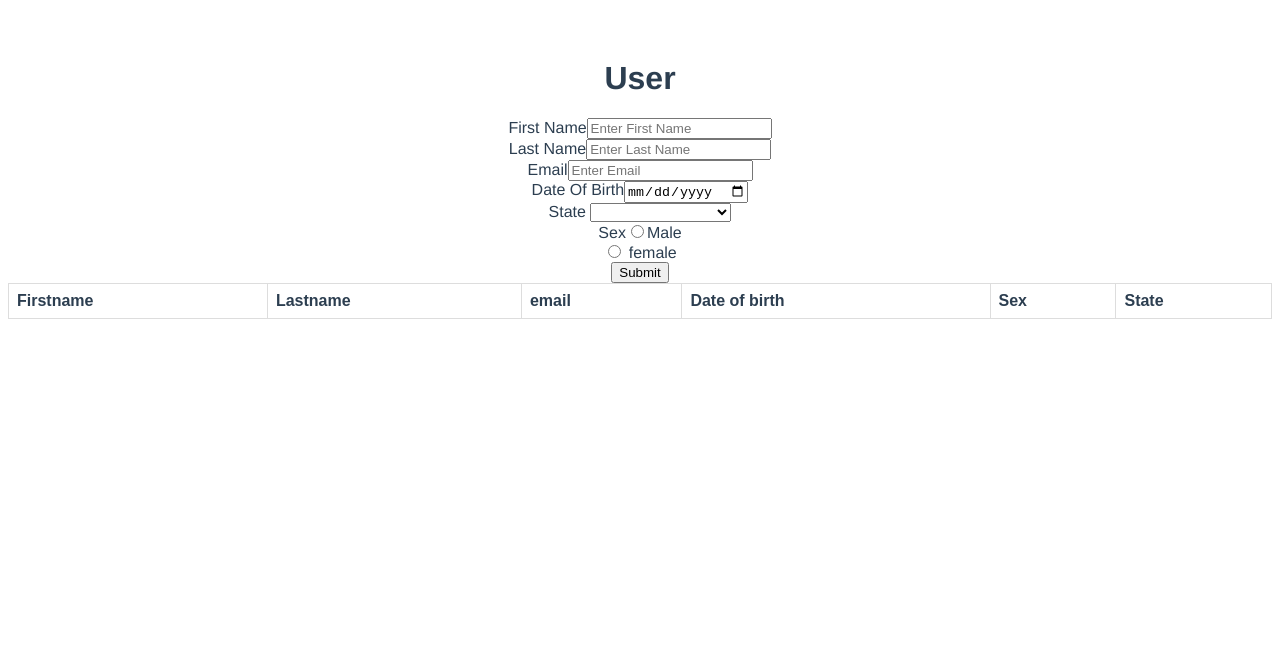
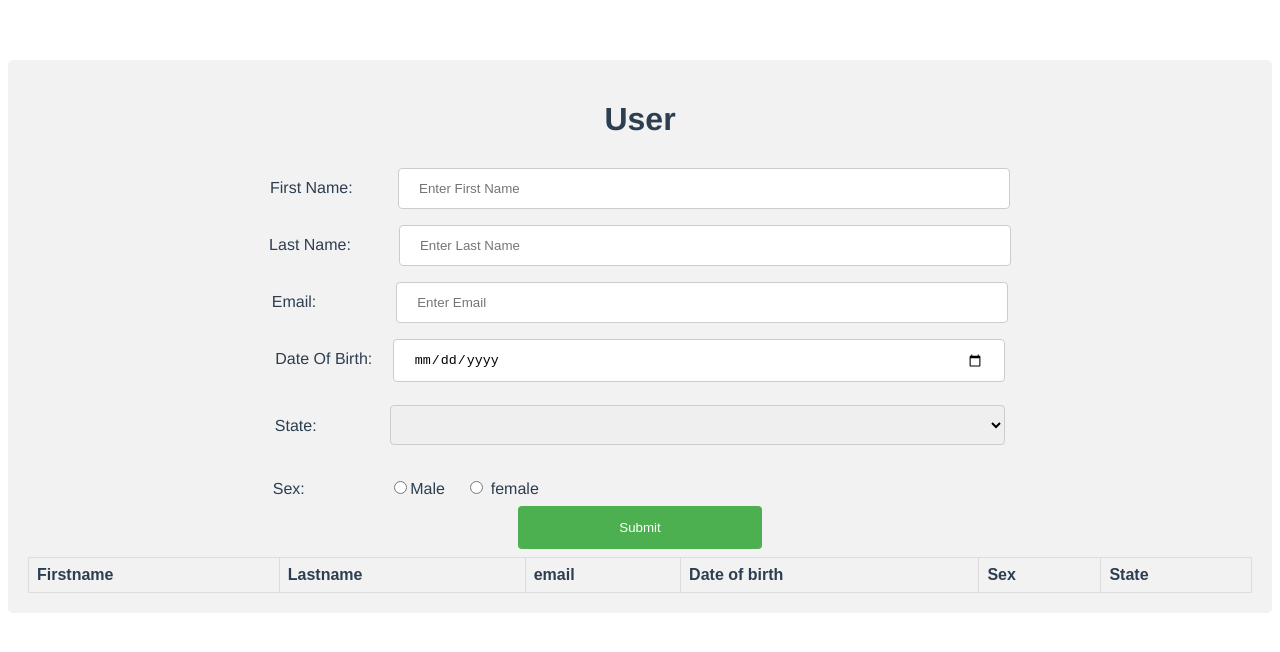
Before and after one commit to jayppatel30/front, a Vue app: page / in a window 1280 px wide. Shown: the top 652 px of the page. Built offline with nearby package versions, Linux system fonts and the light colour scheme; what vue-resource would draw is missing.

Commit message:
added CSS

```diff
--- a/src/components/user.vue
+++ b/src/components/user.vue
@@ -2,14 +2,15 @@
 	<div class = "user">
 		<h1> User </h1>
 		<form v-on:submit = "addUser">
-			<label>First Name</label><input type="text" pattern= "[a-zA-Z][a-zA-Z]{1,}" v-model="newUser.firstname" placeholder="Enter First Name">
+			<label>First Name:&emsp;&emsp;&nbsp;&nbsp; </label><input type="text" pattern= "[a-zA-Z][a-zA-Z]{1,}" v-model="newUser.firstname" placeholder="Enter First Name">
 			<br/>
-			<label>Last Name</label><input type="text" v-model="newUser.lastname" pattern= "[a-zA-Z][a-zA-Z]{1,}" placeholder="Enter Last Name">
+			<label>Last Name:&emsp;&emsp;&emsp;</label><input type="text" v-model="newUser.lastname" pattern= "[a-zA-Z][a-zA-Z]{1,}" placeholder="Enter Last Name">
 			<br/>
-			<label>Email</label><input type="email" v-model="newUser.email" placeholder="Enter Email"><br/>
-			<label>Date Of Birth</label><input type="date" v-model="newUser.dob" placeholder="Enter dob" value="mm-dd-yyyy"><br/>
+			<label>Email:&emsp;&emsp;&emsp;&emsp;&emsp;</label><input type="email" v-model="newUser.email" placeholder="Enter Email"><br/>
+			<label>Date Of Birth: &emsp;</label><input type="date" v-model="newUser.dob" placeholder="Enter dob" value="mm-dd-yyyy"><br/>
 
-			<label>State </label>
+			<div class = "styled-select slate">
+			<label>State: &emsp;&emsp;&emsp;&emsp;&nbsp;</label>
 			<select name = "state" v-model = "newUser.state" placeholder = "Enter State">
 				<option value=""></option>
                 <option value="AL">Alabama</option>
@@ -64,9 +65,10 @@
                 <option value="WI">Wisconsin</option>
                 <option value="WY">Wyoming</option>
               </select>
+              </div>
 			<br/>
-			<label>Sex</label><input type="radio" v-model="newUser.sex" value="male" />Male<br />
-			<input type="radio" v-model="newUser.sex" value= "female"/> female<br />
+				<label>Sex: &emsp;&emsp;&emsp;&emsp;&emsp;</label><input type="radio" v-model="newUser.sex" value="male" />Male&emsp;
+				<input type="radio" v-model="newUser.sex" value= "female"/> female &emsp;&emsp;&emsp;&emsp;&emsp;&emsp;&emsp;&emsp;&emsp;&emsp;&emsp;&emsp;&emsp;&emsp;&emsp;&emsp;&emsp;&emsp;&emsp;&emsp;&emsp;&emsp;&emsp;&emsp;&emsp;&emsp;&emsp;&emsp;&emsp;<br />
 			<input type="submit">
 		</form>
 		<table style="width:100%">
@@ -118,7 +120,7 @@
 					alert("add your birthdate")
 					e.preventDefault()
 				}
-				else if (this.newUser.state == ('')){
+				else if (this.newUser.state == (null)){
 					alert("State is not selected")
 					e.preventDefault()
 				}
@@ -153,6 +155,79 @@
 </script>
 
 <style scoped>
+div {
+    border-radius: 5px;
+    background-color: #f2f2f2;
+    padding: 20px;
+}
+input[type=text], select {
+    width: 50%;
+    padding: 12px 20px;
+    margin: 8px 0;
+    display: inline-block;
+    border: 1px solid #ccc;
+    border-radius: 4px;
+    box-sizing: border-box;
+}
+
+input[type=text]:focus {
+    background-color: lightblue;
+}
+
+input[type=email], select {
+    width: 50%;
+    padding: 12px 20px;
+    margin: 8px 0;
+    display: inline-block;
+    border: 1px solid #ccc;
+    border-radius: 4px;
+    box-sizing: border-box;
+}
+
+input[type=email]:focus {
+    background-color: lightblue;
+}
+
+input[type=Date], select {
+    width: 50%;
+    padding: 12px 20px;
+    margin: 8px 0;
+    display: inline-block;
+    border: 1px solid #ccc;
+    border-radius: 4px;
+    box-sizing: border-box;
+}
+
+input[type=date]:focus {
+    background-color: lightblue;
+}
+
+.styled-select select {
+	height: 40px;
+ 	width: 52%;
+    padding: 12px 20px;
+    margin: -5px 0;
+    display: inline-block;
+    border: 1px solid #ccc;
+    border-radius: 4px;
+    box-sizing: border-box;
+}
+
+input[type=submit] {
+    width: 20%;
+    background-color: #4CAF50;
+    color: white;
+    padding: 14px 20px;
+    margin: 8px 0;
+    border: none;
+    border-radius: 4px;
+    cursor: pointer;
+}
+
+input[type=submit]:hover {
+    background-color: #45a049;
+}
+
 
 table {
     font-family: arial, sans-serif;
```
